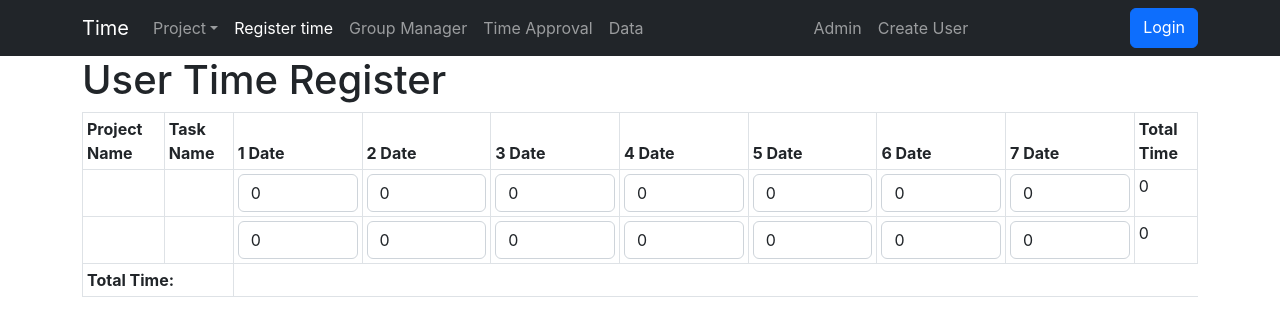
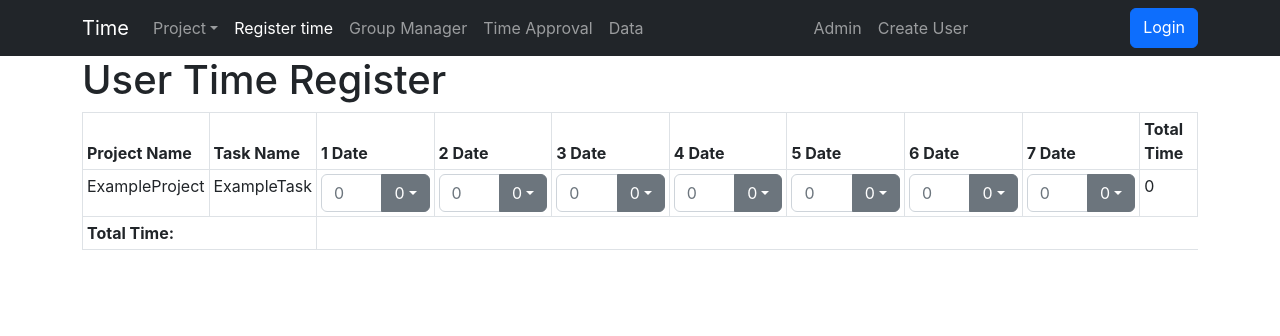
Before and after one commit to Gruppe-106/Time-reporting-and-accounting-system, a React (Create React App) app in the folder src/client/: page /user-register in a window 1280 px wide. Shown: the top 336 px of the page. Built offline with nearby package versions, Linux system fonts and the light colour scheme.

Commit message:
New userTimeRegister

```diff
--- a/src/client/src/pages/timeRegister/componentsTime/com.tsx
+++ b/src/client/src/pages/timeRegister/componentsTime/com.tsx
@@ -1,56 +1,13 @@
-import {Container, Table, Form} from "react-bootstrap";
+import {Container, Table, Form, Dropdown, DropdownButton, InputGroup} from "react-bootstrap";
 import React, {Component} from "react";
 
-interface TimeTableProp{
-    tableRows:TimeTableRow[]
-}
-
-interface TimeTableRow{
-    projectName:string
-    taskName:string
-    totalTime:number
-}
-
-class TimeTableRegister extends Component<TimeTableProp> {
-    tableRows:TimeTableRow[];
-
-    constructor(props:TimeTableProp) {
+class TimeTableRegister extends Component<any> {
+    constructor(props:any) {
         super(props);
-        this.tableRows = props.tableRows;
-    }
-
-    private tableRender():JSX.Element[]{
-        return this.tableRows.map((row) =>{
-
-            return (<tr><td>{row.projectName}</td>
-                        <td>{row.taskName}</td>
-                        <td><Form><Form.Group controlId="exampleForm.ControlInput1">
-                            <Form.Control type="number" value={0} />
-                        </Form.Group></Form></td>
-                        <td><Form><Form.Group controlId="exampleForm.ControlInput2">
-                            <Form.Control type="number" value={0} />
-                        </Form.Group></Form></td>
-                        <td><Form><Form.Group controlId="exampleForm.ControlInput3">
-                            <Form.Control type="number" value={0} />
-                        </Form.Group></Form></td>
-                        <td><Form><Form.Group controlId="exampleForm.ControlInput4">
-                            <Form.Control type="number" value={0} />
-                        </Form.Group></Form></td>
-                        <td><Form><Form.Group controlId="exampleForm.ControlInput5">
-                            <Form.Control type="number" value={0} />
-                        </Form.Group></Form></td>
-                        <td><Form><Form.Group controlId="exampleForm.ControlInput6">
-                            <Form.Control type="number" value={0} />
-                        </Form.Group></Form></td>
-                        <td><Form><Form.Group controlId="exampleForm.ControlInput7">
-                            <Form.Control type="number" value={0} />
-                        </Form.Group></Form></td>
-                        <td>{row.totalTime}</td>
-                    </tr>)
-        })
     }
 
     render() {
+        let arr = ['1', '2', '3', '4', '5', '6', '7'];
         return(
             <Container>
                 <Table bordered hover size="sm">
@@ -58,18 +15,32 @@ class TimeTableRegister extends Component<TimeTableProp> {
                 <tr>
                     <th>Project Name</th>
                     <th>Task Name</th>
-                    <th>1 Date</th>
-                    <th>2 Date</th>
-                    <th>3 Date</th>
-                    <th>4 Date</th>
-                    <th>5 Date</th>
-                    <th>6 Date</th>
-                    <th>7 Date</th>
+                    {arr.map((va) => (<th>{va} Date</th>))}
                     <th>Total Time</th>
                 </tr>
                 </thead>
                 <tbody>
-                {this.tableRender()}
+                <tr>
+                <td>ExampleProject</td>
+                <td>ExampleTask</td>
+                {arr.map(
+                (value) => (
+                <td><InputGroup>
+                    <Form.Control type="number" placeholder="0" />
+                    <DropdownButton
+                    variant="secondary"
+                    title="0"
+                    id={`time-input-${value}`}
+                    align="end"
+                    >
+                    <Dropdown.Item eventKey={1}>15</Dropdown.Item>
+                    <Dropdown.Item eventKey={2}>30</Dropdown.Item>
+                    <Dropdown.Item eventKey={3}>45</Dropdown.Item>
+                    <Dropdown.Item eventKey={4}>60</Dropdown.Item>
+                    </DropdownButton>
+                </InputGroup></td>))}
+                <td>0</td>
+                </tr>
                 <tr><th colSpan={2}>Total Time:</th></tr>
                 </tbody>
                 </Table>
--- a/src/client/src/pages/timeRegister/userTimeRegister.tsx
+++ b/src/client/src/pages/timeRegister/userTimeRegister.tsx
@@ -21,8 +21,7 @@ class UserTimeRegister extends Component<any>{
                 <Container>
                     <h1>User Time Register</h1>
                 </Container>
-                <TimeTableRegister tableRows={[{projectName:"", taskName:"", totalTime:0},
-                    {projectName:"", taskName:"", totalTime:0}]}/>
+                <TimeTableRegister/>
             </>
         );
     }
```
